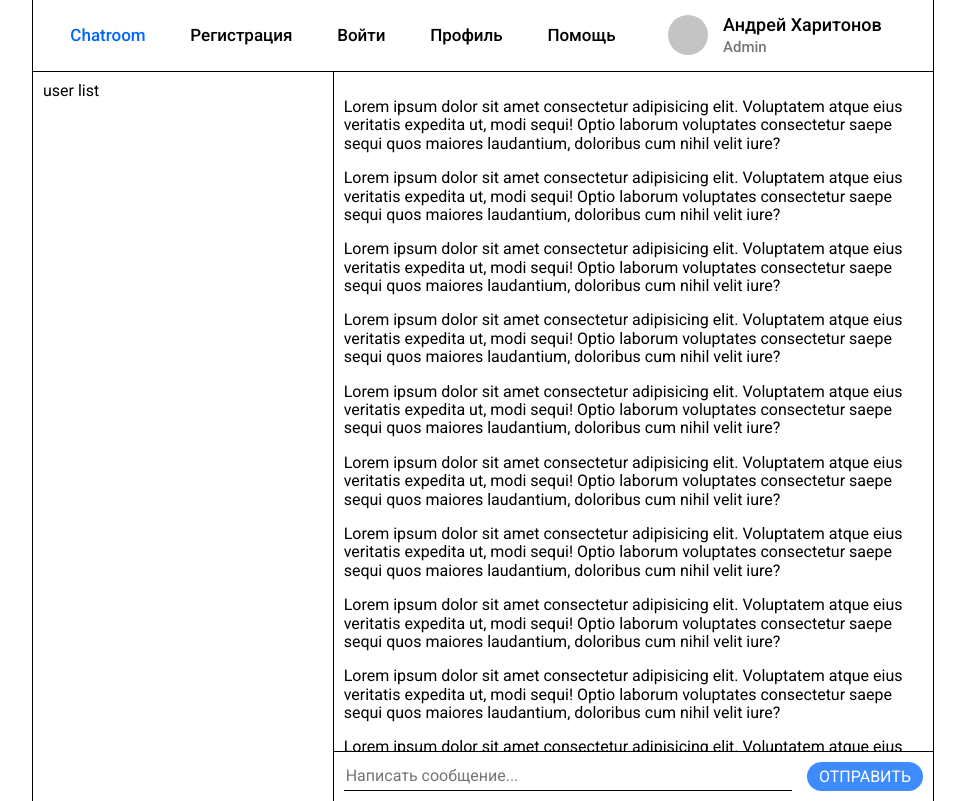
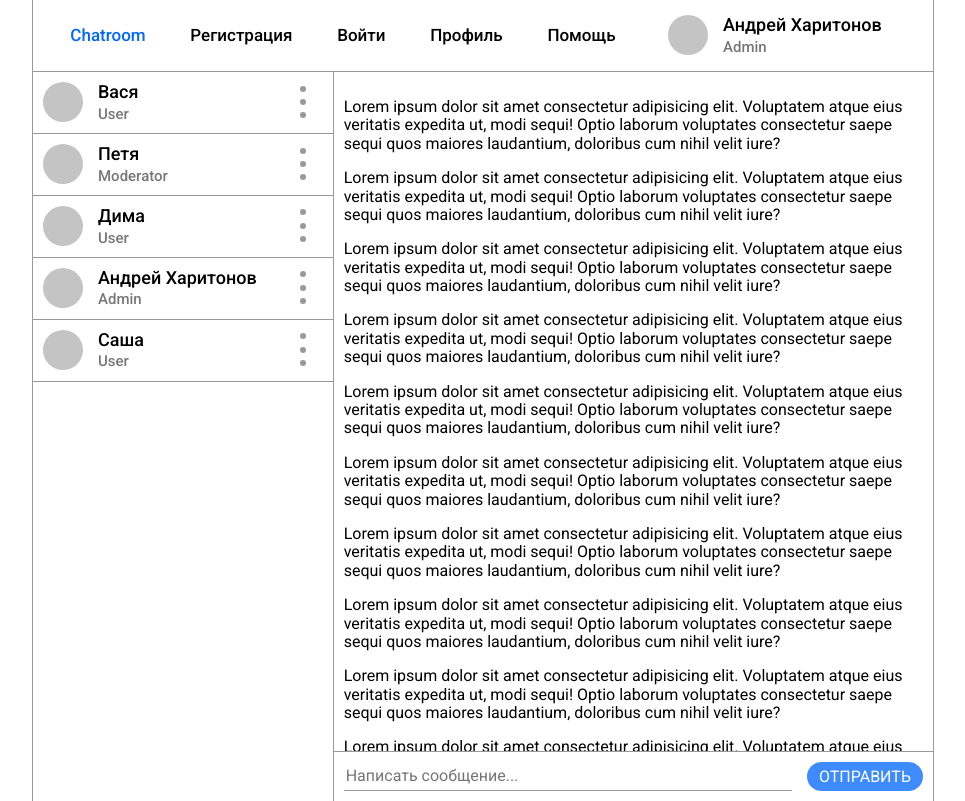
Before and after one commit to Andrei-Kharitonov/Chatroom, a Next.js app in the folder client/: page / in a window 1280 px wide. Shown: the whole page, without its empty margins (157-1122 px from the left). Built offline with nearby package versions, Linux system fonts and the light colour scheme.

Commit message:
added user card

```diff
--- /dev/null
+++ b/client/src/components/User.tsx
@@ -0,0 +1,51 @@
+import { useState, useEffect } from 'react';
+import styles from '../styles/User.module.scss';
+
+interface UserProps {
+  name: string,
+  post: string
+}
+
+export default function User({ name, post }: UserProps): JSX.Element {
+  let [active, setActive] = useState(false);
+  let avatarImg = false;
+
+  useEffect(() => {
+    setActive(active);
+  }, [active]);
+
+  return (
+    <div className={styles.user}>
+      <div className={styles.user__body}>
+        <div
+          className={styles.user__avatar}
+          style={{ background: avatarImg ? '' : '#c4c4c4' }}
+        >
+          {avatarImg ? <img src="#" alt="avatar" /> : ''}
+        </div>
+        <div className={styles.user__info}>
+          <div className={styles.user__name}>
+            {name}
+          </div>
+          <div className={styles.user__post}>
+            {post}
+          </div>
+        </div>
+      </div>
+      <div className={styles.user__options}>
+        <div
+          className={styles.user__optionsIcon}
+          onClick={() => setActive(!active)}
+        >
+          <span></span>
+          <span></span>
+          <span></span>
+        </div>
+        <div className={active ? styles.user__optionsList_active : styles.user__optionsList}>
+          <div className={styles.user__option}>Заблокировать</div>
+          <div className={styles.user__option}>Разблокировать</div>
+        </div>
+      </div>
+    </div>
+  );
+}
--- a/client/src/components/UserList.tsx
+++ b/client/src/components/UserList.tsx
@@ -1,23 +1,57 @@
 import { useState, useEffect } from 'react';
 import styles from '../styles/UserList.module.scss';
+import User from './User';
 
 export default function UserList(): JSX.Element {
   let [active, setActive] = useState(false);
+  let users = [
+    {
+      name: 'Вася',
+      post: 'User',
+      id: 1
+    },
+    {
+      name: 'Петя',
+      post: 'Moderator',
+      id: 2
+    },
+    {
+      name: 'Дима',
+      post: 'User',
+      id: 3
+    },
+    {
+      name: 'Андрей Харитонов',
+      post: 'Admin',
+      id: 4
+    },
+    {
+      name: 'Саша',
+      post: 'User',
+      id: 5
+    }
+  ];
 
   useEffect(() => {
     setActive(active);
-  }, [active])
+  }, [active]);
 
   return (
-    <div className={styles.userList}>
+    <div className={active ? styles.userList + ' ' + styles.userList_active : styles.userList}>
+      <ul className={styles.userList__body}>
+        {users.map((user) => {
+          return (
+            <li key={user.id}>
+              <User name={user.name} post={user.post} />
+            </li>
+          );
+        })}
+      </ul>
       <div
-        className={active ? styles.userList__icon_active : styles.userList__icon}
+        className={styles.userList__icon}
         onClick={() => setActive(!active)}
       >
-        <span>&raquo;</span>
-      </div>
-      <div className={active ? styles.userList__body_active : styles.userList__body}>
-        <span>user list</span>
+        &raquo;
       </div>
     </div>
   );
--- a/client/src/styles/CreateMessage.module.scss
+++ b/client/src/styles/CreateMessage.module.scss
@@ -3,7 +3,7 @@
   height: 50px;
   width: 100%;
   padding: 10px;
-  border-top: 1px solid #000;
+  border-top: 1px solid #999;
   &__form {
     display: flex;
     justify-content: space-between;
@@ -13,7 +13,7 @@
     width: 100%;
     margin-right: 15px;
     border: none;
-    border-bottom: 1px solid #000;
+    border-bottom: 1px solid #999;
     &:focus {
       outline: none;
       border-bottom: 1px solid #06f;
@@ -27,5 +27,9 @@
     padding: 9px 12px;
     line-height: 0.7;
     border-radius: 100px;
+    cursor: pointer;
+    @media (max-width: 360px) {
+      font-size: 14px;
+    }
   }
 }
--- a/client/src/styles/MainLayout.module.scss
+++ b/client/src/styles/MainLayout.module.scss
@@ -3,7 +3,7 @@
   display: flex;
   justify-content: space-between;
   align-items: center;
-  border-bottom: 1px solid #000;
+  border-bottom: 1px solid #999;
 }
 
 .user {
--- a/client/src/styles/Navigation.module.scss
+++ b/client/src/styles/Navigation.module.scss
@@ -33,10 +33,10 @@
       color: #0066FF;
     }
     @media (max-width: 730px) {
-      font-size: 30px;
-      padding: 15px 0;
+      font-size: 25px;
+      padding: 13px 0 13px 6px;
       margin: 0;
-      border-bottom: 1px solid #000;
+      border-bottom: 1px solid #999;
     }
   }
 }
--- /dev/null
+++ b/client/src/styles/User.module.scss
@@ -0,0 +1,75 @@
+.user {
+  display: flex;
+  justify-content: space-between;
+  padding: 10px;
+  border-bottom: 1px solid #999;
+  position: relative;
+  &__body {
+    display: flex;
+  }
+  &__avatar {
+    border-radius: 50%;
+    overflow: hidden;
+    width: 40px;
+    height: 40px;
+  }
+  &__info {
+    margin-left: 15px;
+  }
+  &__name {
+    font-size: 18px;
+    font-weight: 500;
+    margin-bottom: 3px;
+    overflow: hidden;
+    white-space: nowrap;
+  }
+  &__post {
+    font-size: 15px;
+    font-weight: 500;
+    color: #777;
+  }
+  &__optionsList {
+    display: none;
+    &_active {
+      display: block;
+      position: absolute;
+      right: 5px;
+      width: 160px;
+      background: #fff;
+      border: 1px solid #999;
+      border-radius: 5px;
+      z-index: 100;
+    }
+  }
+  &__option {
+    border-bottom: 1px solid #999;
+    padding: 5px;
+    cursor: pointer;
+    &:last-child {
+      border-bottom: none;
+    }
+  }
+  &__optionsIcon {
+    width: 40px;
+    height: 40px;
+    display: flex;
+    flex-direction: column;
+    justify-content: space-around;
+    align-items: center;
+    cursor: pointer;
+    border-radius: 100px;
+    overflow: hidden;
+    transition: 0.2s;
+    &:hover {
+      background: #e7e7e7;
+    }
+    span {
+      display: block;
+      width: 6px;
+      height: 6px;
+      background: #999;
+      border-radius: 100px;
+      overflow: hidden;
+    }
+  }
+}
--- a/client/src/styles/UserList.module.scss
+++ b/client/src/styles/UserList.module.scss
@@ -1,39 +1,38 @@
 .userList {
   width: 50%;
   height: 100%;
-  border-right: 1px solid #000;
+  position: relative;
+  border-right: 1px solid #999;
   @media (max-width: 730px) {
-    width: 5px;
+    display: flex;
+    position: absolute;
+    width: calc(100vw - 35px);
+    height: calc(100vh - 71px);
+    background: #fff;
+    transform: translate(calc(-100vw + 34px), 0);
+    transition: 0.3s;
+  }
+  &_active {
+    @media (max-width: 730px) {
+      transform: translate(-10px, 0);
+      box-shadow: 36px 0 0 rgba(0, 0, 0, 0.5);
+    }
+    .userList__body {
+      display: block;
+      width: 100%;
+      padding-bottom: 30px;
+      box-sizing: border-box;
+    }
   }
   &__body {
     overflow: auto;
-    padding: 10px;
+    height: 100%;
     @media (max-width: 730px) {
-      transform: translate(-1000px, calc(-100vh + 70px));
-      width: calc(100vw - 50px);
-      &_active {
-        box-sizing: border-box;
-        padding: 10px;
-        transform: translate(0, calc(-100vh + 71px));
-        background: #fff;
-        box-shadow: 36px 0 0 rgba(0, 0, 0, 0.5);
-        width: calc(100vw - 35px);
-        height: calc(100vh - 71px);
-      }
+      display: none;
     }
   }
   &__icon {
     display: none;
-    @media (max-width: 730px) {
-      display: block;
-      position: relative;
-      width: 5px;
-      height: 100%;
-      background: #fff;
-      border-right: 1px solid #999;
-      z-index: 100;
-      span {
-        display: block;
     position: absolute;
     width: 25px;
     height: 25px;
@@ -45,33 +44,8 @@
     font-size: 30px;
     line-height: 0.65;
     text-align: center;
-      }
-    }
-    &_active {
-      right: calc(-100vw + 36px);
     @media (max-width: 730px) {
       display: block;
-        position: relative;
-        width: 5px;
-        height: 100%;
-        background: #fff;
-        border-right: 1px solid #999;
-        z-index: 100;
-        span {
-          display: block;
-          position: absolute;
-          width: 25px;
-          height: 25px;
-          top: calc(50vh - 70px);
-          left: 100%;
-          background: #fff;
-          border: 1px solid #999;
-          border-radius: 0 100px 100px 0;
-          font-size: 30px;
-          line-height: 0.65;
-          text-align: center;
     }
   }
 }
-  }
-}
--- a/client/src/styles/globals.scss
+++ b/client/src/styles/globals.scss
@@ -9,16 +9,25 @@ a {
   color: inherit;
 }
 
+ul {
+  list-style: none;
+  margin: 0;
+  padding: 0;
+}
+
 main {
   box-sizing: border-box;
   height: calc(100vh - 71px);
+  @media (max-width: 730px) {
+    padding-left: 10px;
+  }
 }
 
 .container {
   max-width: 900px;
   margin: 0 auto;
-  border-left: 1px solid #000;
-  border-right: 1px solid #000;
+  border-left: 1px solid #999;
+  border-right: 1px solid #999;
   @media (max-width: 901px) {
     border: none;
   }
```
Lines whose indentation alone changed are shown as unchanged.
